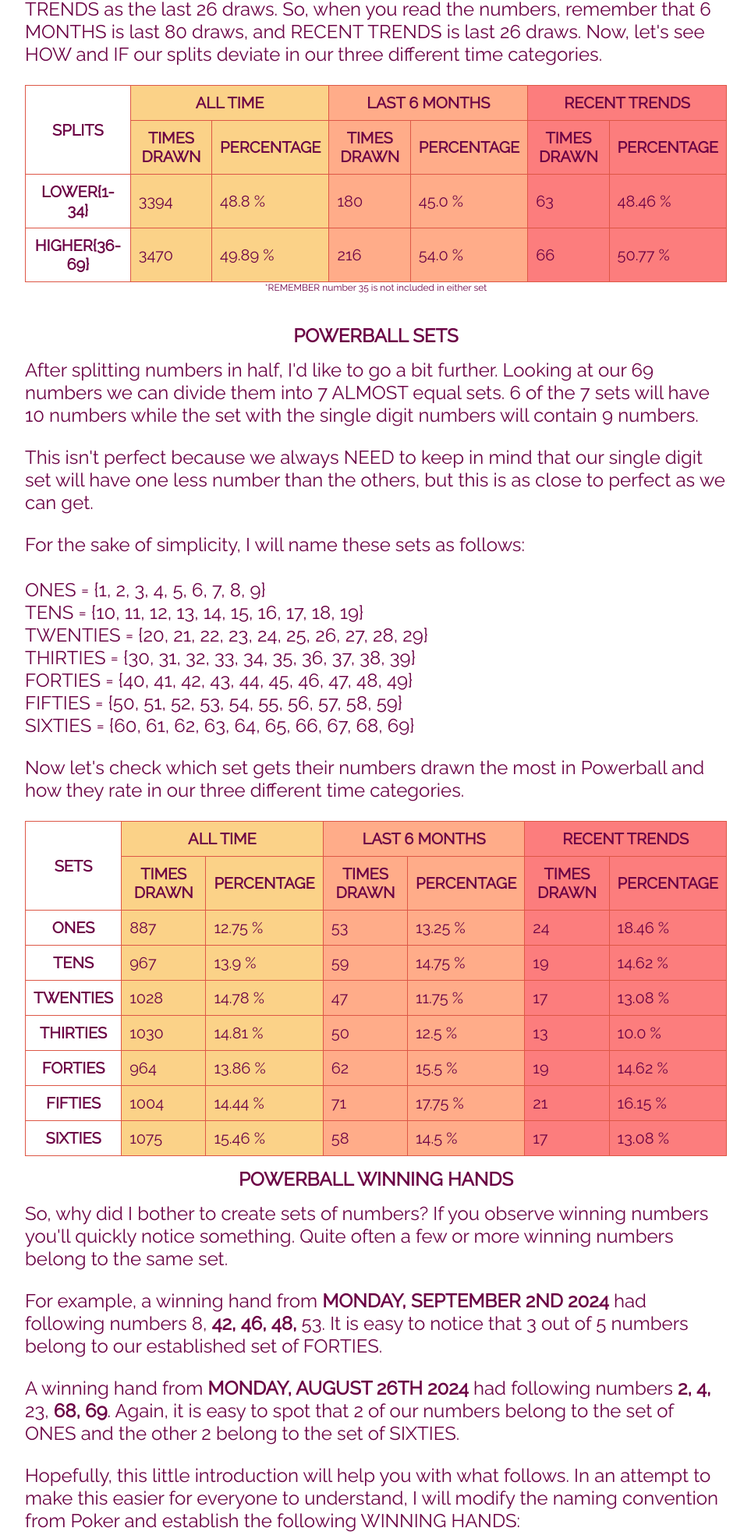
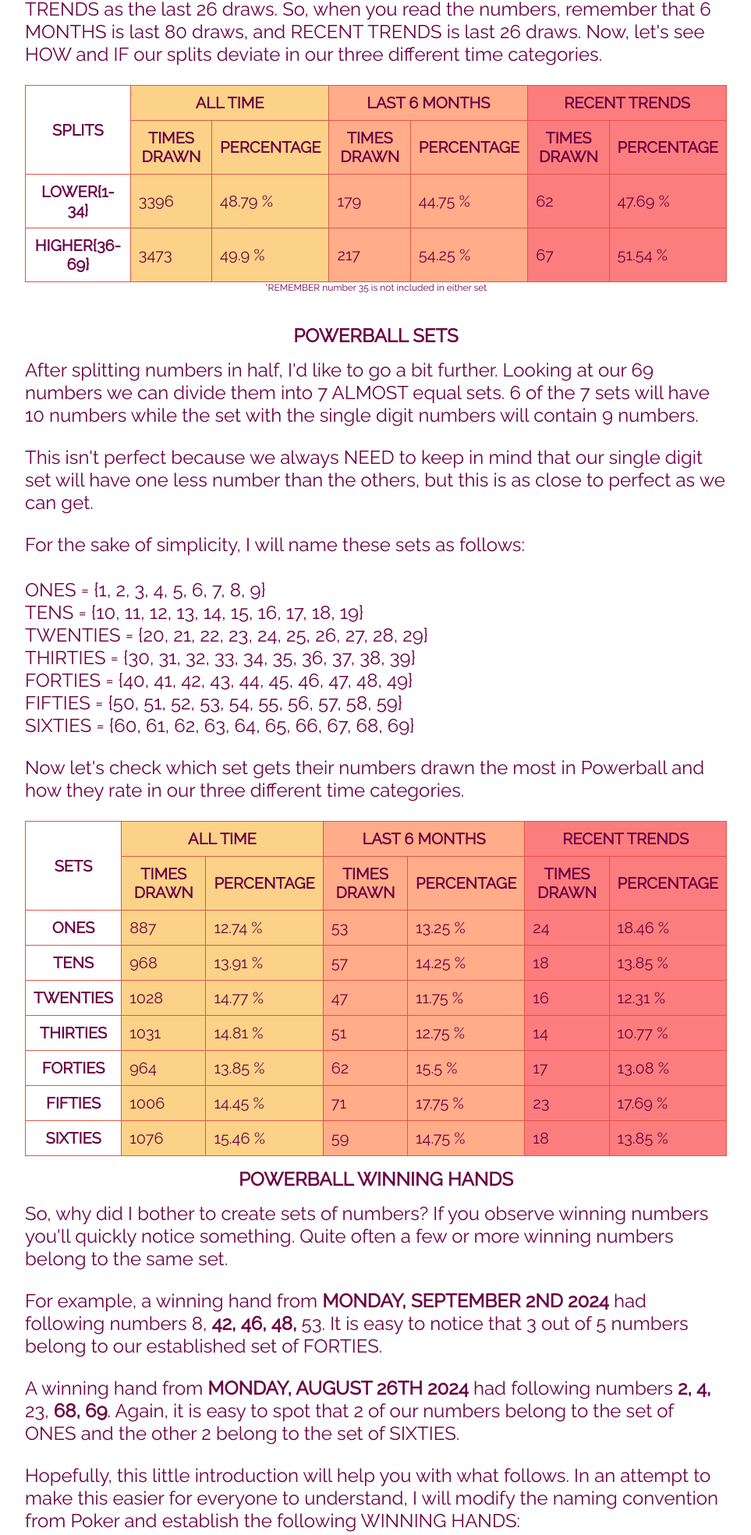
Before and after one commit to sasadjukic/powerball, a Flask app: page /winning_hands_white in a window 1280 px wide. Shown: the part 823-2792 px from the top of the page at 78% size, without its empty margins (158-1121 px from the left). Run offline with Flask 3, Linux system fonts and the light colour scheme.

Commit message:
stats update: Aug 23, 2026

```diff
--- a/application/data/matrix_data.py
+++ b/application/data/matrix_data.py
@@ -530,26 +530,26 @@ m_data = {
     ],
     23: [
          [
+            ['08/22/2026','13, 31, 54, 57, 65'],
             ['06/15/2026','25, 55, 57, 60, 62'],
             ['02/25/2026','50, 52, 54, 56, 64'],
             ['01/31/2026','2, 8, 14, 40, 63'],
-            ['01/07/2026','15, 28, 57, 58, 63'],
-            ['01/03/2026','18, 21, 40, 53, 60']
+            ['01/07/2026','15, 28, 57, 58, 63']
           ],
          [
             276, 192, 105, 68, 46, 14
           ],
          [
             1, 2, 1, 0, 2, 4, 6, 4, 2, 3,
-            3, 4, 3, 2, 3, 5, 2, 2, 5, 2,
+            3, 4, 4, 2, 3, 5, 2, 2, 5, 2,
             8, 2, 4, 4, 1, 3, 2, 6, 2, 2,
-            10, 4, 4, 2, 4, 1, 3, 3, 5, 6,
+            11, 4, 4, 2, 4, 1, 3, 3, 5, 6,
             1, 5, 2, 3, 2, 3, 4, 3, 4, 5,
-            3, 4, 5, 4, 5, 4, 8, 4, 2, 6,
-            3, 9, 6, 3, 5, 3, 2, 2, 8
+            3, 4, 5, 5, 5, 4, 9, 4, 2, 6,
+            3, 9, 6, 3, 6, 3, 2, 2, 8
           ],
          [
-            9, 24, 15, 1, 0, 1, 0
+            9, 25, 15, 1, 0, 1, 0
         ]
     ],
     24: [
--- a/application/data/powerball.csv
+++ b/application/data/powerball.csv
@@ -1390,3 +1390,4 @@ Draw Date,Winning Numbers,Red Ball,Multiplier
 08/15/2026,5 8 27 29 63,13,2
 08/17/2026,8 15 25 49 65,22,4
 08/19/2026,10 21 58 61 64,17,2
+08/22/2026,13 31 54 57 65,23,3
--- a/application/main/routes.py
+++ b/application/main/routes.py
@@ -132,21 +132,21 @@ def search():
 @powerball.route('/winning_hands_white', methods=['POST', 'GET'])
 def winning_hands_white():
     splits = {
-              'all-time': [3394, 3470, 6955],
-              'six-months': [180, 216, 400],
-              'recent-trends': [63, 66, 130]
+              'all-time': [3396, 3473, 6960],
+              'six-months': [179, 217, 400],
+              'recent-trends': [62, 67, 130]
             }
 
     sets = {
-            'all-time' : [887, 967, 1028, 1030, 964, 1004, 1075, 6955],
-            'six-months' : [53, 59, 47, 50, 62, 71, 58, 400],
-            'recent-trends' : [24, 19, 17, 13, 19, 21, 17, 130]
+            'all-time' : [887, 968, 1028, 1031, 964, 1006, 1076, 6960],
+            'six-months' : [53, 57, 47, 51, 62, 71, 59, 400],
+            'recent-trends' : [24, 18, 16, 14, 17, 23, 18, 130]
     }
 
     winning_hands = {
-                     'singles': [234, 18, 6], 'pairs': [721, 39, 11],
-                     'two_pairs': [259, 14, 6], 'three_of_set': [145, 7, 3],
-                     'full_house': [21, 1, 0], 'poker': [11, 1, 0], 'flush': [0, 0, 0]
+                     'singles': [234, 18, 6], 'pairs': [722, 40, 12],
+                     'two_pairs': [259, 14, 5], 'three_of_set': [145, 7, 3],
+                     'full_house': [21, 0, 0], 'poker': [11, 1, 0], 'flush': [0, 0, 0]
                      }
     total_winning_hands = sum(values[0] for values in winning_hands.values())
     total_winning_hands_6 = sum(values[1] for values in winning_hands.values())
@@ -154,7 +154,7 @@ def winning_hands_white():
 
     pair_count = {
                   1: [85, 5, 4], 10: [93, 7, 1], 20: [120, 3, 0], 30: [107, 1, 0],
-                  40: [92, 9, 2], 50: [106, 7, 2], 60: [117, 7, 2]
+                  40: [92, 9, 2], 50: [107, 8, 3], 60: [117, 7, 2]
                 }
     total_pairs = sum(values[0] for values in pair_count.values())
     total_pairs_6 = sum(values[1] for values in pair_count.values())
@@ -176,15 +176,15 @@ def winning_hands_white():
 @powerball.route('/winning_hands_red', methods=['POST', 'GET'])
 def winning_hands_red():
     splits = {
-              'all-time': [690, 701, 1391],
-              'six-months': [46, 34, 80],
-              'recent-trends': [17, 9, 26]
+              'all-time': [690, 702, 1392],
+              'six-months': [45, 35, 80],
+              'recent-trends': [16, 10, 26]
             }
 
     sets = {
-            'all-time' : [494, 502, 395, 1391],
-            'six-months' : [31, 28, 21, 80],
-            'recent-trends' : [13, 9, 4, 26]
+            'all-time' : [494, 502, 396, 1392],
+            'six-months' : [30, 28, 22, 80],
+            'recent-trends' : [13, 8, 5, 26]
            }
 
     return render_template('winning_hands_red.html',
@@ -196,34 +196,34 @@ def winning_hands_red():
 def trends():
     white_numbers_6 = [
                        1, 5, 9, 7, 6, 8, 6, 5, 6, 6,
-                       4, 4, 5, 9, 2, 8, 9, 8, 4, 4,
+                       4, 4, 6, 9, 2, 7, 9, 7, 3, 4,
                        7, 3, 2, 6, 5, 4, 6, 5, 5, 9,
-                       5, 3, 2, 2, 4, 10, 6, 7, 2, 3,
+                       6, 3, 2, 2, 4, 10, 6, 7, 2, 3,
                        7, 9, 5, 7, 3, 5, 9, 8, 6, 9,
-                       3, 10, 5, 6, 7, 9, 7, 6, 9, 6,
-                       6, 3, 8, 12, 8, 5, 4, 3, 3
+                       3, 10, 5, 7, 7, 8, 8, 5, 9, 6,
+                       6, 3, 8, 12, 9, 5, 4, 3, 3
                     ]
 
     white_numbers_trends = [
                         0, 3, 2, 3, 4, 4, 1, 4, 3, 3,
-                        0, 1, 1, 5, 1, 2, 4, 1, 1, 1,
-                        3, 1, 0, 1, 2, 3, 2, 1, 3, 3,
-                        0, 0, 0, 0, 1, 3, 2, 3, 1, 2,
-                        2, 1, 1, 3, 2, 2, 1, 4, 1, 4,
-                        0, 0, 2, 3, 2, 1, 1, 3, 5, 1,
-                        2, 0, 3, 2, 2, 2, 2, 1, 2
+                        0, 1, 2, 5, 1, 2, 3, 1, 0, 1,
+                        2, 1, 0, 1, 2, 3, 2, 1, 3, 3,
+                        1, 0, 0, 0, 1, 3, 2, 3, 1, 2,
+                        2, 1, 1, 3, 1, 2, 1, 3, 1, 4,
+                        0, 0, 2, 4, 2, 1, 2, 3, 5, 1,
+                        2, 0, 3, 2, 3, 2, 2, 1, 2
                     ]
 
     red_numbers_6 = [
-                     6, 4, 6, 2, 4, 5, 2, 1, 1, 3,
+                     6, 4, 6, 2, 4, 4, 2, 1, 1, 3,
                      2, 5, 5, 4, 4, 1, 2, 2, 0, 5,
-                     2, 2, 2, 2, 4, 4
+                     2, 2, 3, 2, 4, 4
                     ]
 
     red_numbers_trends = [
                           1, 1, 3, 2, 2, 1, 1, 1, 1, 1,
-                          1, 0, 2, 1, 0, 1, 2, 1, 0, 1,
-                          0, 1, 0, 0, 2, 0
+                          1, 0, 1, 1, 0, 1, 2, 1, 0, 1,
+                          0, 1, 1, 0, 2, 0
                          ]
 
     return render_template('trends.html',
@@ -253,18 +253,18 @@ def fun_facts():
 def probabilities():
     draw = next_draw().strftime('%m-%d-%Y')
     white_numbers = [
-                     7.09, 7.36, 7.89, 7.08, 6.30, 8.05, 6.51, 6.73, 6.60, 6.51,
-                     7.22, 7.39, 5.39, 6.56, 6.67, 7.68, 6.79, 7.51, 7.45, 7.95,
-                     8.78, 6.38, 8.15, 7.59, 7.25, 6.11, 8.53, 8.68, 6.59, 7.42,
-                     7.11, 8.30, 8.28, 6.01, 6.83, 8.53, 7.90, 6.76, 7.91, 7.10,
-                     6.24, 6.89, 7.04, 7.45, 7.07, 6.10, 8.10, 6.84, 5.83, 7.13,
-                     6.29, 7.74, 7.62, 6.38, 6.28, 6.91, 7.22, 7.33, 7.67, 6.84,
-                     8.90, 8.14, 8.21, 9.42, 5.79, 7.11, 7.47, 6.99, 8.06
+                     6.38, 7.15, 8.21, 6.79, 6.80, 7.82, 7.03, 6.85, 6.42, 6.70,
+                     7.18, 7.24, 5.53, 6.71, 7.35, 7.50, 7.07, 7.26, 7.19, 7.18,
+                     8.97, 6.77, 8.07, 7.20, 6.14, 5.95, 8.21, 8.66, 6.39, 7.23,
+                     6.73, 8.82, 7.88, 6.47, 6.57, 8.35, 7.82, 6.41, 7.86, 7.41,
+                     6.47, 6.75, 7.21, 7.98, 7.18, 5.52, 8.06, 6.91, 5.66, 7.42,
+                     6.00, 7.59, 8.09, 7.56, 6.59, 7.44, 7.19, 7.01, 8.25, 7.02,
+                     8.31, 8.07, 7.76, 8.50, 6.23, 7.31, 7.87, 7.29, 8.49
                      ]
     red_numbers = [
-                   4.01, 3.89, 4.16, 4.32, 4.57, 3.82, 3.19, 3.64, 4.09, 3.48,
-                   3.34, 3.63, 3.78, 4.87, 3.26, 2.75, 3.17, 4.17, 3.28, 4.16,
-                   4.77, 3.41, 3.53, 4.41, 4.41, 3.89
+                   4.26, 3.77, 4.03, 4.35, 4.13, 3.98, 3.21, 3.16, 3.91, 3.58,
+                   3.68, 3.25, 4.13, 4.69, 3.16, 2.72, 3.12, 4.11, 3.62, 4.64,
+                   4.55, 3.46, 3.85, 4.31, 4.22, 4.11
                    ]
     return render_template('probabilities.html',
                             draw=draw,
@@ -276,13 +276,13 @@ def probabilities():
 def predictions():
     draw = next_draw().strftime('%m-%d-%Y')
     white_numbers = [
-                     [3, 23, 44, 61, 69],
-                     [19, 45, 51, 66, 67],
-                     [4, 8, 14, 27, 41],
-                     [13, 20, 24, 56, 63],
-                     [4, 20, 63, 64, 66]
+                     [3, 6, 44, 50, 61],
+                     [2, 21, 32, 59, 66],
+                     [12, 20, 42, 47, 60],
+                     [6, 10, 13, 36, 37],
+                     [6, 10, 42, 49, 65]
                      ]
-    red_numbers = [3, 8, 19, 20, 24]
+    red_numbers = [1, 4, 5, 13, 23]
     return render_template('predictions.html',
                             draw=draw,
                             white_numbers=white_numbers,
--- a/application/templates/winning_hands.html
+++ b/application/templates/winning_hands.html
@@ -268,7 +268,7 @@
                     <td class="six-months">{{ (winning_hands['pairs'][1]/total_winning_hands_6 * 100)|round(2) }} %</td>
                     <td class="recent-trends">{{ winning_hands['pairs'][2] }}</td>
                     <td class="recent-trends">{{ (winning_hands['pairs'][2]/total_winning_hands_recent * 100)|round(2) }} %</td>
-                    <td class="extra-info">08-19-2026</td>
+                    <td class="extra-info">08-22-2026</td>
                     <td class="extra-info">Twenties</td>
                 </tr>
                 <tr>
@@ -417,7 +417,7 @@
                     <td class="six-months">{{ (pair_count[50][1]/total_pairs_6 * 100)|round(2) }} %</td>
                     <td class="recent-trends">{{ pair_count[50][2] }}</td>
                     <td class="recent-trends">{{ (pair_count[50][2]/total_pairs_recent * 100)|round(2) }} %</td>
-                    <td class="extra-info">08-10-2026</td>
+                    <td class="extra-info">08-22-2026</td>
                 </tr>
                 <tr>
                     <th scope="row">Sixties</th>
```
